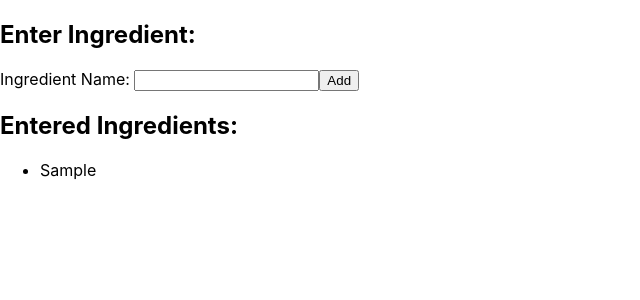
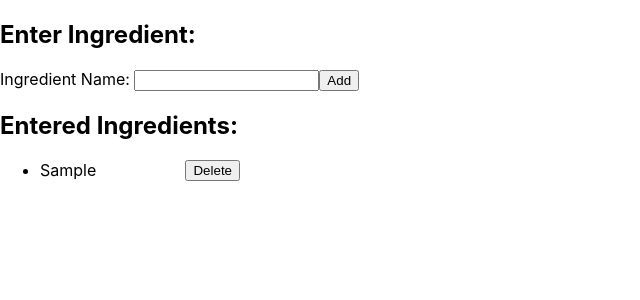
Before and after one commit to npatil0821/whats4dinner, a React (Create React App) app: page / in a window 1280 px wide. Both pictures are taken after typing "Sample" into the empty fields and a click on the button "Add". Shown: the top 300 px of the page, without its empty margins (0-640 px from the left). Built offline with nearby package versions, Linux system fonts and the light colour scheme.

Commit message:
enabled deletion of added ingredients

```diff
--- a/src/App.js
+++ b/src/App.js
@@ -13,10 +13,19 @@ function App() {
     }
   }
 
+  //deletes an ingredient
+  function deleteIngredientHandler(ingredient) {
+    //uses filter to return new array of everything !== ingredient
+    setAddedIngredients(addedIngredients.filter((item) => item !== ingredient));
+  }
+
   return (
     <main>
       <NewIngredient onAddIngredient={addIngredientHandler} />
-      <IngredientList ingredients={addedIngredients} />
+      <IngredientList
+        ingredients={addedIngredients}
+        onDeleteIngredient={deleteIngredientHandler}
+      />
     </main>
   );
 }
--- a/src/components/Ingredient.js
+++ b/src/components/Ingredient.js
@@ -1,6 +1,18 @@
+import classes from "./Ingredient.module.css"; //gets CSS classes for Ingredient
+
 //a list item with the name of the ingredient is rendered
 function Ingredient(props) {
-  return <li>{props.name}</li>;
+  return (
+    <li>
+      {props.name}
+      <button
+        className={classes.deleteButton}
+        onClick={() => props.onDeleteIngredient(props.name)}
+      >
+        Delete
+      </button>
+    </li>
+  );
 }
 
 export default Ingredient;
--- /dev/null
+++ b/src/components/Ingredient.module.css
@@ -0,0 +1,4 @@
+.deleteButton {
+  position: absolute;
+  right: 0px;
+}
--- a/src/components/IngredientList.js
+++ b/src/components/IngredientList.js
@@ -1,16 +1,21 @@
-import Ingredient from "./Ingredient";
+import Ingredient from "./Ingredient"; //gets Ingredient component
+import classes from "./IngredientList.module.css"; //gets CSS classes for IngredientList
 
 //an unordered list is returned. is returned as an Ingredient component
 function IngredientList(props) {
   const ingredients = props.ingredients;
   const ingredientList = ingredients.map((ingredient) => (
-    <Ingredient key={ingredient} name={ingredient} />
+    <Ingredient
+      key={ingredient}
+      name={ingredient}
+      onDeleteIngredient={props.onDeleteIngredient}
+    />
   ));
 
   return (
     <section>
       <h1>Entered Ingredients:</h1>
-      <ul>{ingredientList}</ul>
+      <ul className={classes.list}>{ingredientList}</ul>
     </section>
   );
 }
--- /dev/null
+++ b/src/components/IngredientList.module.css
@@ -0,0 +1,4 @@
+.list {
+  position: relative;
+  width: 200px;
+}
```
